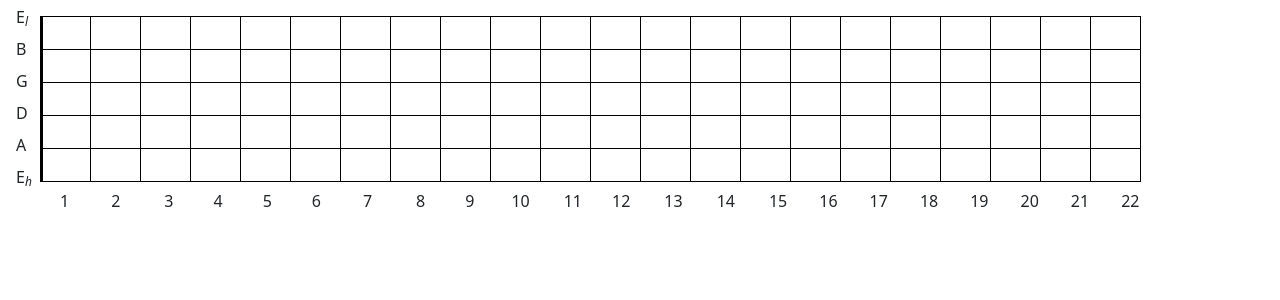
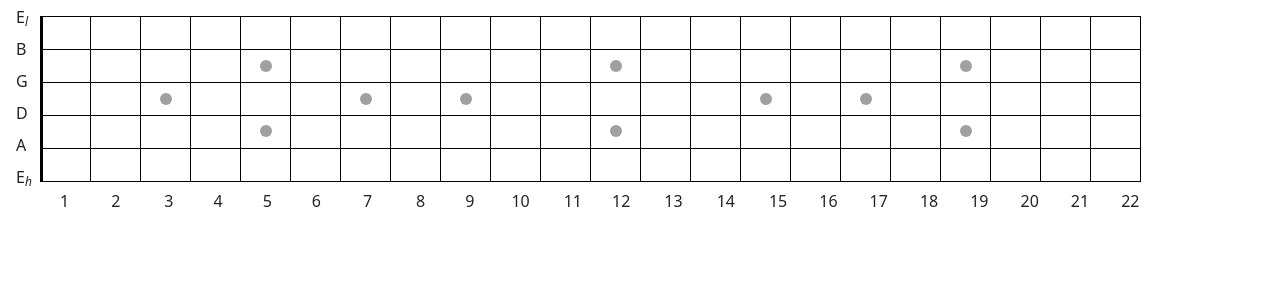
Before and after one commit to pks9862728888/guitar-utils, an Angular app: page / in a window 1280 px wide. Shown: the top 300 px of the page. Built offline with nearby package versions, Linux system fonts and the light colour scheme.

Commit message:
Added fret dots

```diff
--- a/src/app/shared/fretboard/fretboard.component.html
+++ b/src/app/shared/fretboard/fretboard.component.html
@@ -17,3 +17,37 @@
 <section class="d-flex m-t--05r m-l-15r">
     <span *ngFor="let fret of range(22)" [style.margin-left.px]="getFretNumberMarginLeft(fret)">{{ fret }}</span>
 </section>
+<!-- Fret dots -->
+<div [style.margin-top.px]="-120" [style.margin-left.px]="3 * 50 - 6">
+    <app-grey-circle [dimensionInPx]="12"></app-grey-circle>
+</div>
+<div [style.margin-top.px]="-12" [style.margin-left.px]="7 * 50 - 6">
+    <app-grey-circle [dimensionInPx]="12"></app-grey-circle>
+</div>
+<div [style.margin-top.px]="-12" [style.margin-left.px]="9 * 50 - 6">
+    <app-grey-circle [dimensionInPx]="12"></app-grey-circle>
+</div>
+<div [style.margin-top.px]="-12" [style.margin-left.px]="15 * 50 - 6">
+    <app-grey-circle [dimensionInPx]="12"></app-grey-circle>
+</div>
+<div [style.margin-top.px]="-12" [style.margin-left.px]="17 * 50 - 6">
+    <app-grey-circle [dimensionInPx]="12"></app-grey-circle>
+</div>
+<div [style.margin-top.px]="-45" [style.margin-left.px]="5 * 50 - 6">
+    <app-grey-circle [dimensionInPx]="12"></app-grey-circle>
+</div>
+<div [style.margin-top.px]="53" [style.margin-left.px]="5 * 50 - 6">
+    <app-grey-circle [dimensionInPx]="12"></app-grey-circle>
+</div>
+<div [style.margin-top.px]="-77" [style.margin-left.px]="12 * 50 - 6">
+    <app-grey-circle [dimensionInPx]="12"></app-grey-circle>
+</div>
+<div [style.margin-top.px]="53" [style.margin-left.px]="12 * 50 - 6">
+    <app-grey-circle [dimensionInPx]="12"></app-grey-circle>
+</div>
+<div [style.margin-top.px]="-77" [style.margin-left.px]="19 * 50 - 6">
+    <app-grey-circle [dimensionInPx]="12"></app-grey-circle>
+</div>
+<div [style.margin-top.px]="53" [style.margin-left.px]="19 * 50 - 6">
+    <app-grey-circle [dimensionInPx]="12"></app-grey-circle>
+</div>
--- /dev/null
+++ b/src/app/shared/grey-circle/grey-circle.component.css
@@ -0,0 +1,4 @@
+.circle {
+    background-color: rgba(119, 119, 119, 0.7);
+    border-radius: 30px;
+}
--- /dev/null
+++ b/src/app/shared/grey-circle/grey-circle.component.html
@@ -0,0 +1 @@
+<div class="circle" [style.height.px]="dimensionInPx" [style.width.px]="dimensionInPx"></div>
--- /dev/null
+++ b/src/app/shared/grey-circle/grey-circle.component.ts
@@ -0,0 +1,17 @@
+import { Component, Input, OnInit } from '@angular/core';
+
+@Component({
+  selector: 'app-grey-circle',
+  templateUrl: './grey-circle.component.html',
+  styleUrls: ['./grey-circle.component.css']
+})
+export class GreyCircleComponent implements OnInit {
+
+  @Input() dimensionInPx: number;
+
+  constructor() { }
+
+  ngOnInit(): void {
+  }
+
+}
--- a/src/app/shared/shared.module.ts
+++ b/src/app/shared/shared.module.ts
@@ -1,11 +1,12 @@
 import { NgModule } from '@angular/core';
 import { CommonModule } from '@angular/common';
 import { FretboardComponent } from './fretboard/fretboard.component';
+import { GreyCircleComponent } from './grey-circle/grey-circle.component';
 
 
 
 @NgModule({
-  declarations: [FretboardComponent],
+  declarations: [FretboardComponent, GreyCircleComponent],
   imports: [
     CommonModule
   ],
```
Also changed, not shown: 1 other file (tests, documents, lock files or other folders).
